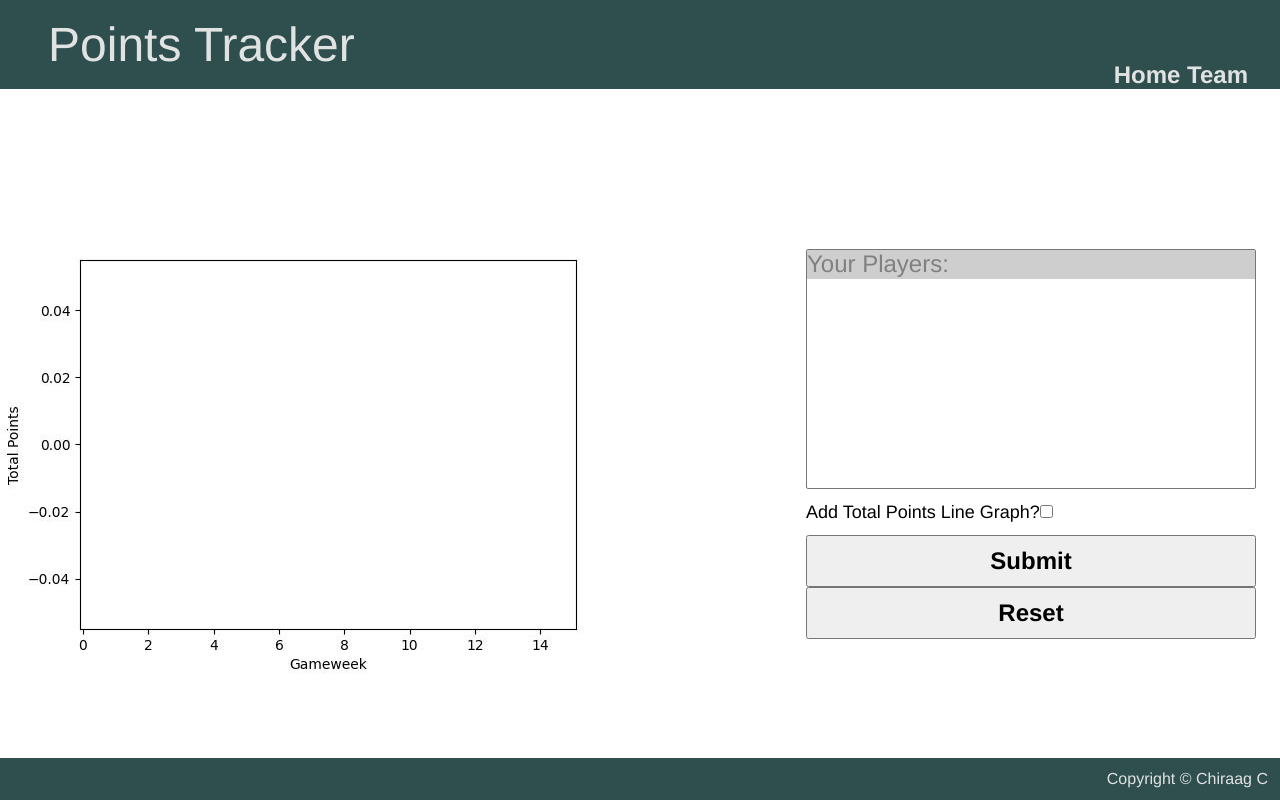
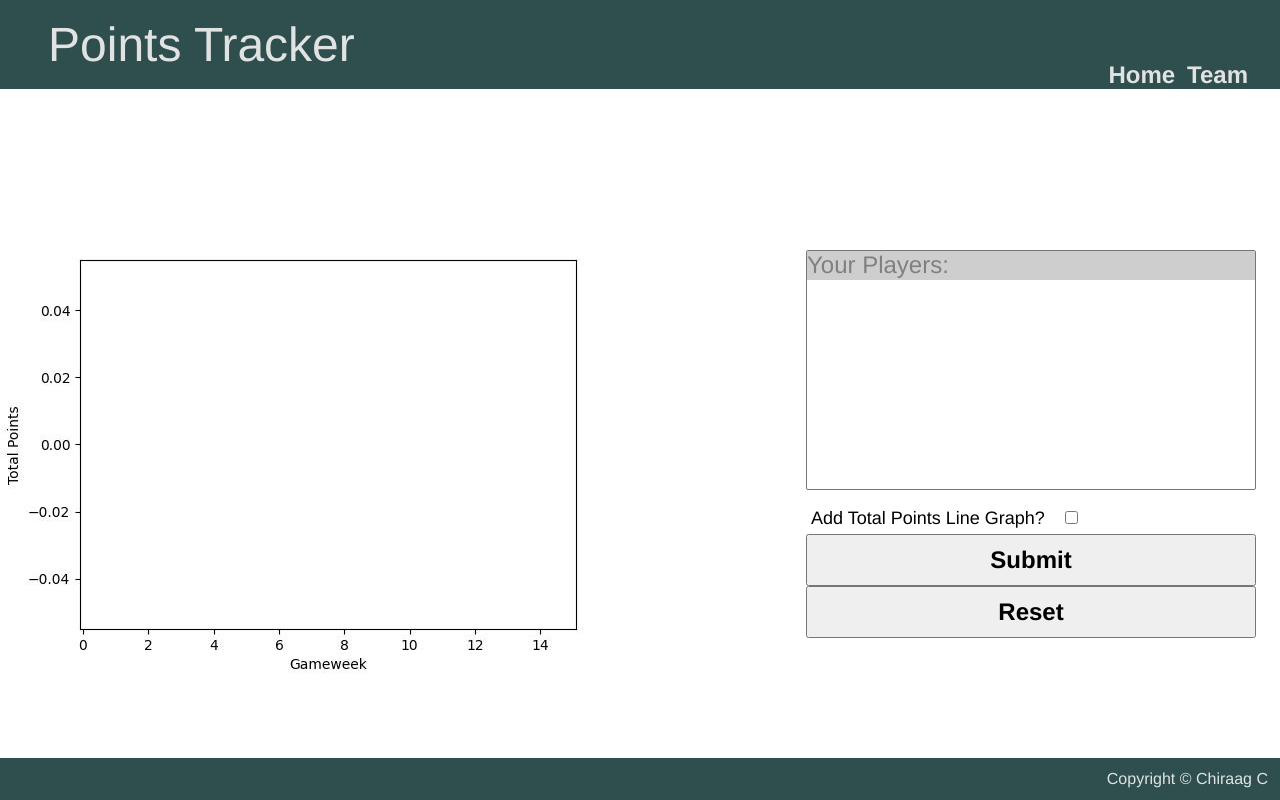
Before and after one commit to Chigzzer/FPL, a Flask app: template templates/teamgraph.html in a window 1280 px wide. Run offline with Flask 2, Linux system fonts and the light colour scheme; the template is opened without the code that fills it, so the values that code supplies are empty; parts of the project's set-up code (start-up, migrations or seed data) failed here and were passed over.

Commit message:
updated styles

```diff
--- a/static/styles.css
+++ b/static/styles.css
@@ -31,6 +31,8 @@ body{
     text-decoration: none;
     color: #eeee;
     padding-right: 32px;
+    gap: 12px;
+    display: flex;
 }
 
 .links a{
@@ -69,6 +71,7 @@ body{
     justify-content: stretch;
     height: 30vh;
     margin-bottom: 12px;
+    width: 450px;
 
 }
 
@@ -94,10 +97,10 @@ body{
 
 .check{
     display: flex;
-    justify-content: space-between;
+    justify-content: flex-start;
     align-items: flex-start;
-    flex-direction: column;
-    gap: 12px;
+    gap: 20px;
+    padding: 5px;
 }
 
 .options{
--- a/templates/index.html
+++ b/templates/index.html
@@ -25,9 +25,10 @@
                     {% endfor %}
                 </select>
                 <div class="check">
-                    <div>Add Total Points Line Graph?<input type="checkbox" name="addOn"></div>
-                    <div><button class="submit" type="submit" name="submit">Submit</button></div>
+                    <div>Add Total Points Line Graph?</div>
+                    <div><input type="checkbox" name="addOn"></div>
                 </div>
+                <div><button class="submit" type="submit" name="submit">Submit</button></div>
             </form>
             <div><a href="/"><button class="reset" name="reset" value="reset">Reset</button></a></div>
         </div>
--- a/templates/teamgraph.html
+++ b/templates/teamgraph.html
@@ -24,9 +24,10 @@
             </select>
             <input type="hidden" name="teamID" id="teamID" value="{{teamID}}">
             <div class="check">
-                <div>Add Total Points Line Graph?<input type="checkbox" name="addOn"></div>
-                <div><button class="submit" type="submit" name="submit">Submit</button></div>
+                <div>Add Total Points Line Graph?</div>
+                <div><input type="checkbox" name="addOn"></div>
             </div>
+            <div><button class="submit" type="submit" name="submit">Submit</button></div>
         </form>
         <form action="/teamSelect" method="POST" class="form3">
             <input type="hidden" name="teamID" id="teamID" value="{{teamID}}">
--- a/templates/template.html
+++ b/templates/template.html
@@ -15,6 +15,7 @@
             <a href="team">Team</a>
         </div>
     </div>
+
     {% block body %}{% endblock %}
 
     <div class="footer">
```
